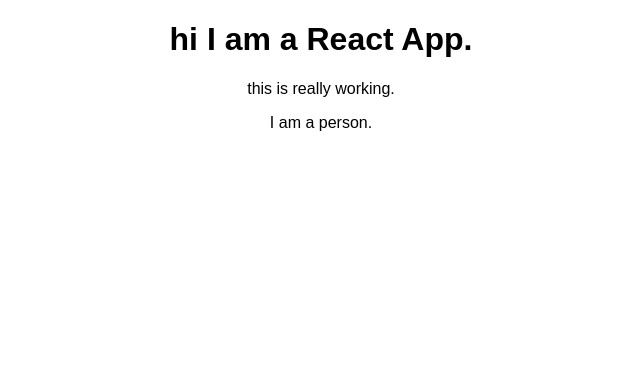
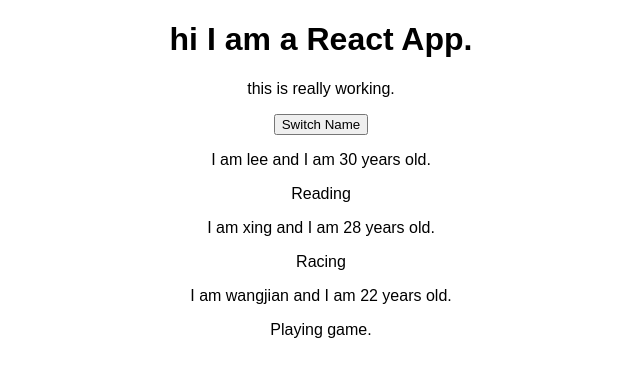
Before and after one commit to liminjun/React-Complete-Gudie, a React (Create React App) app: page / in a window 1280 px wide. Shown: the top 376 px of the page, without its empty margins (319-959 px from the left). Built offline with nearby package versions, Linux system fonts and the light colour scheme.

Commit message:
feat:props and state.

```diff
--- a/src/App.js
+++ b/src/App.js
@@ -4,12 +4,23 @@
 import Person from './Person/Person'
 
 class App extends Component {
+  state={
+    persons:[
+      {name:"lee",age:30},
+      {name:"xing",age:28},
+      {name:"wangjian",age:22}
+
+    ]
+  };
   render() {
     return (
       <div className="App">
         <h1>hi I am a React App.</h1>
         <p>this is really working.</p>
-        <Person></Person>
+        <button>Switch Name</button>
+        <Person name={this.state.persons[0].name} age={this.state.persons[0].age}>Reading</Person>
+        <Person name={this.state.persons[1].name} age={this.state.persons[1].age}>Racing</Person>
+        <Person name={this.state.persons[2].name} age={this.state.persons[2].age}>Playing game.</Person>
       </div>
 
     );
--- a/src/Person/Person.js
+++ b/src/Person/Person.js
@@ -1,7 +1,12 @@
 import React from 'react';
 
-const person=()=>{
-    return <p> I am a person.</p>
+const person = (props) => {
+    return (
+        <div>
+            <p> I am {props.name} and I am {props.age} years old.</p>
+            <p>{props.children}</p>
+        </div>
+    )
 };
 
 export default person;
```
Also changed, not shown: 1 other file (tests, documents, lock files or other folders).
